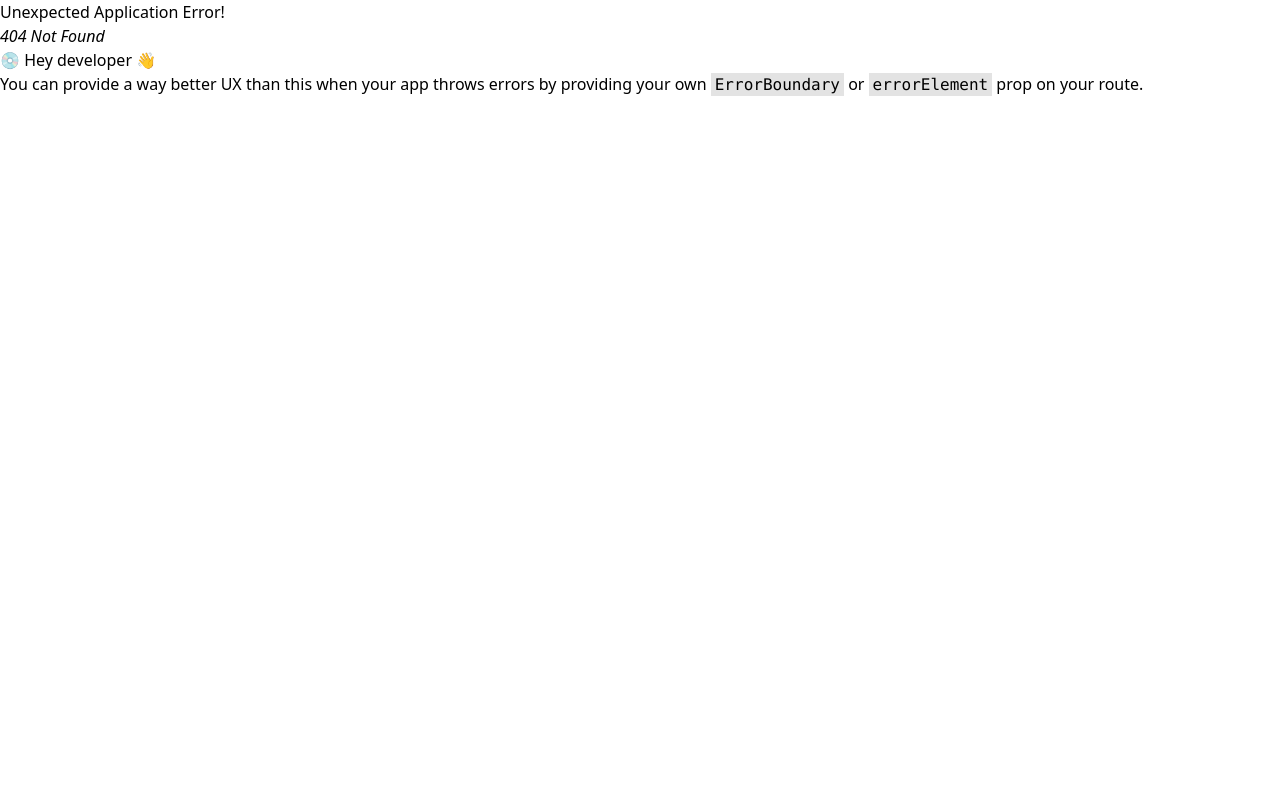
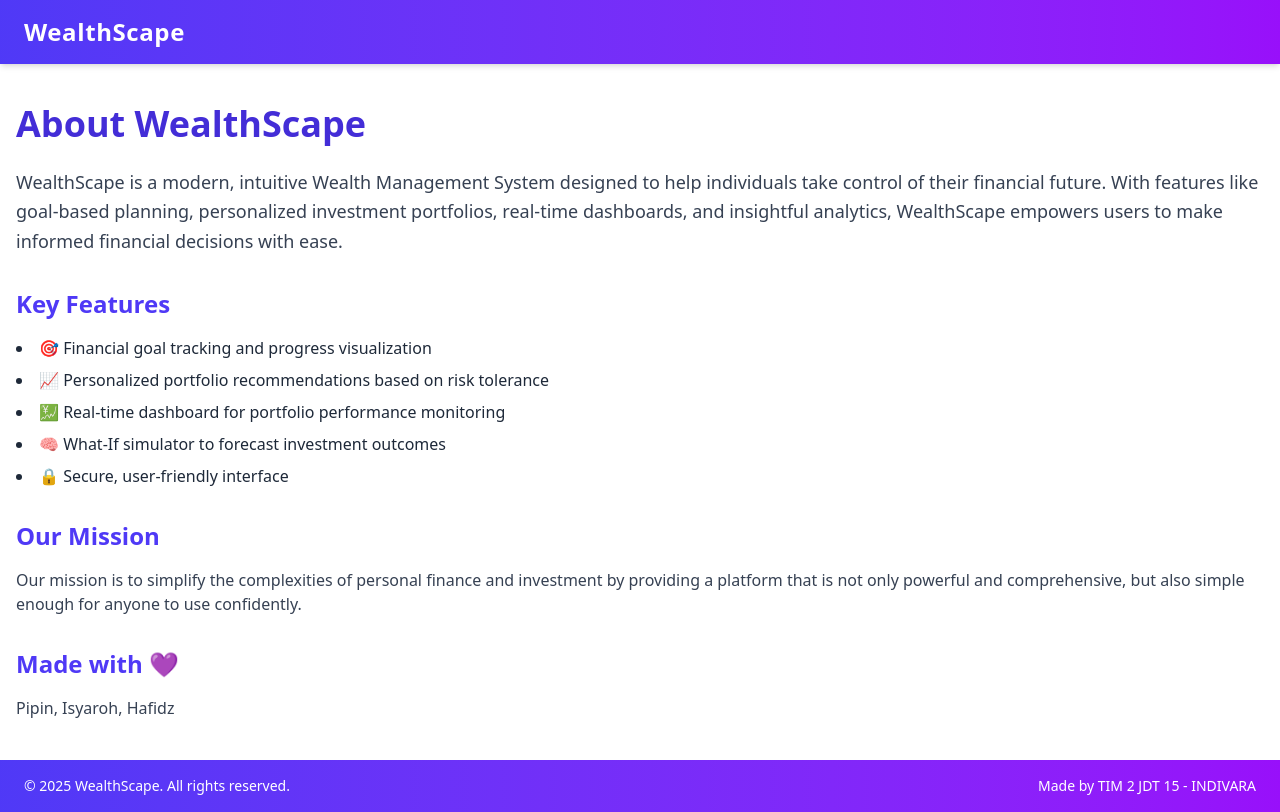
Before and after one commit to Pipindien/Mini-Project-WMS, a React (Vite) app in the folder wms_fe_clean/: page /information in a window 1280 px wide. Before the commit this address had no page. Built offline with nearby package versions, Linux system fonts and the light colour scheme.

Commit message:
Tweaked some things

```diff
--- a/wms_fe_clean/src/component/header/header.tsx
+++ b/wms_fe_clean/src/component/header/header.tsx
@@ -8,9 +8,14 @@ const Header: React.FC = () => {
   return (
     <header className="bg-gradient-to-r from-indigo-600 to-purple-600 shadow-md py-4 px-6">
       <div className="container mx-auto flex justify-between items-center">
-        <div className="text-white text-2xl font-bold tracking-wide">
+        {/* Logo as Link to /information */}
+        <Link
+          to="/information"
+          className="text-white text-2xl font-bold tracking-wide"
+        >
           WealthScape
-        </div>
+        </Link>
+
         <nav className="space-x-6 text-white text-sm font-medium">
           {role === "USER" && (
             <>
@@ -20,12 +25,12 @@ const Header: React.FC = () => {
               >
                 Dashboard
               </Link>
-              <a
-                href="/portfolio"
+              <Link
+                to="/portfolio"
                 className="hover:underline hover:text-gray-200 transition"
               >
                 Portfolio
-              </a>
+              </Link>
               <Link
                 to="/history"
                 className="hover:underline hover:text-gray-200 transition"
--- a/wms_fe_clean/src/pages/auth/loginPage.tsx
+++ b/wms_fe_clean/src/pages/auth/loginPage.tsx
@@ -32,7 +32,7 @@ const Login: React.FC = () => {
     } catch (err: any) {
       const message =
         err?.response?.data?.message ||
-        "Login gagal. Periksa username/password Anda.";
+        "Login failed! Please check and enter the correct username/password";
       setErrorMessage(message);
     } finally {
       setLoading(false);
--- a/wms_fe_clean/src/pages/auth/registerPage.tsx
+++ b/wms_fe_clean/src/pages/auth/registerPage.tsx
@@ -51,10 +51,10 @@ const RegisterPage: React.FC = () => {
     setLoading(true);
     try {
       await register(form);
-      setMessage("Register berhasil! Redirecting...");
+      setMessage("Register successful! Redirecting...");
       setTimeout(() => navigate("/"), 1500);
     } catch (error) {
-      setMessage("Gagal register.");
+      setMessage("Register failed, please enter the correct credentials");
       console.error(error);
     } finally {
       setLoading(false);
--- a/wms_fe_clean/src/pages/home/home.tsx
+++ b/wms_fe_clean/src/pages/home/home.tsx
@@ -89,7 +89,7 @@ const Home: React.FC = () => {
                         key={category}
                         className="bg-blue-100 text-blue-800 px-4 py-2 rounded shadow-sm text-sm font-medium"
                       >
-                        {category}: {percentage.toFixed(2)}%
+                        {category}: {(Number(percentage) || 0).toFixed(2)}%
                       </div>
                     )
                   )}
--- /dev/null
+++ b/wms_fe_clean/src/pages/home/information.tsx
@@ -0,0 +1,53 @@
+import React from "react";
+
+const Information: React.FC = () => {
+  return (
+    <div className="container mx-auto px-4 py-10">
+      <h1 className="text-4xl font-bold text-indigo-700 mb-6">
+        About WealthScape
+      </h1>
+      <p className="text-lg text-gray-700 leading-relaxed">
+        WealthScape is a modern, intuitive Wealth Management System designed to
+        help individuals take control of their financial future. With features
+        like goal-based planning, personalized investment portfolios, real-time
+        dashboards, and insightful analytics, WealthScape empowers users to make
+        informed financial decisions with ease.
+      </p>
+
+      <div className="mt-8">
+        <h2 className="text-2xl font-semibold text-indigo-600 mb-4">
+          Key Features
+        </h2>
+        <ul className="list-disc list-inside text-gray-800 space-y-2">
+          <li>🎯 Financial goal tracking and progress visualization</li>
+          <li>
+            📈 Personalized portfolio recommendations based on risk tolerance
+          </li>
+          <li>💹 Real-time dashboard for portfolio performance monitoring</li>
+          <li>🧠 What-If simulator to forecast investment outcomes</li>
+          <li>🔒 Secure, user-friendly interface</li>
+        </ul>
+      </div>
+
+      <div className="mt-8">
+        <h2 className="text-2xl font-semibold text-indigo-600 mb-4">
+          Our Mission
+        </h2>
+        <p className="text-gray-700">
+          Our mission is to simplify the complexities of personal finance and
+          investment by providing a platform that is not only powerful and
+          comprehensive, but also simple enough for anyone to use confidently.
+        </p>
+      </div>
+
+      <div className="mt-8">
+        <h2 className="text-2xl font-semibold text-indigo-600 mb-4">
+          Made with 💜
+        </h2>
+        <p className="text-gray-700">Pipin, Isyaroh, Hafidz</p>
+      </div>
+    </div>
+  );
+};
+
+export default Information;
```
Also changed, not shown: wms_fe_clean/src/routes/routes.tsx (+5 -2 lines), 1 other file (tests, documents, lock files or other folders).
